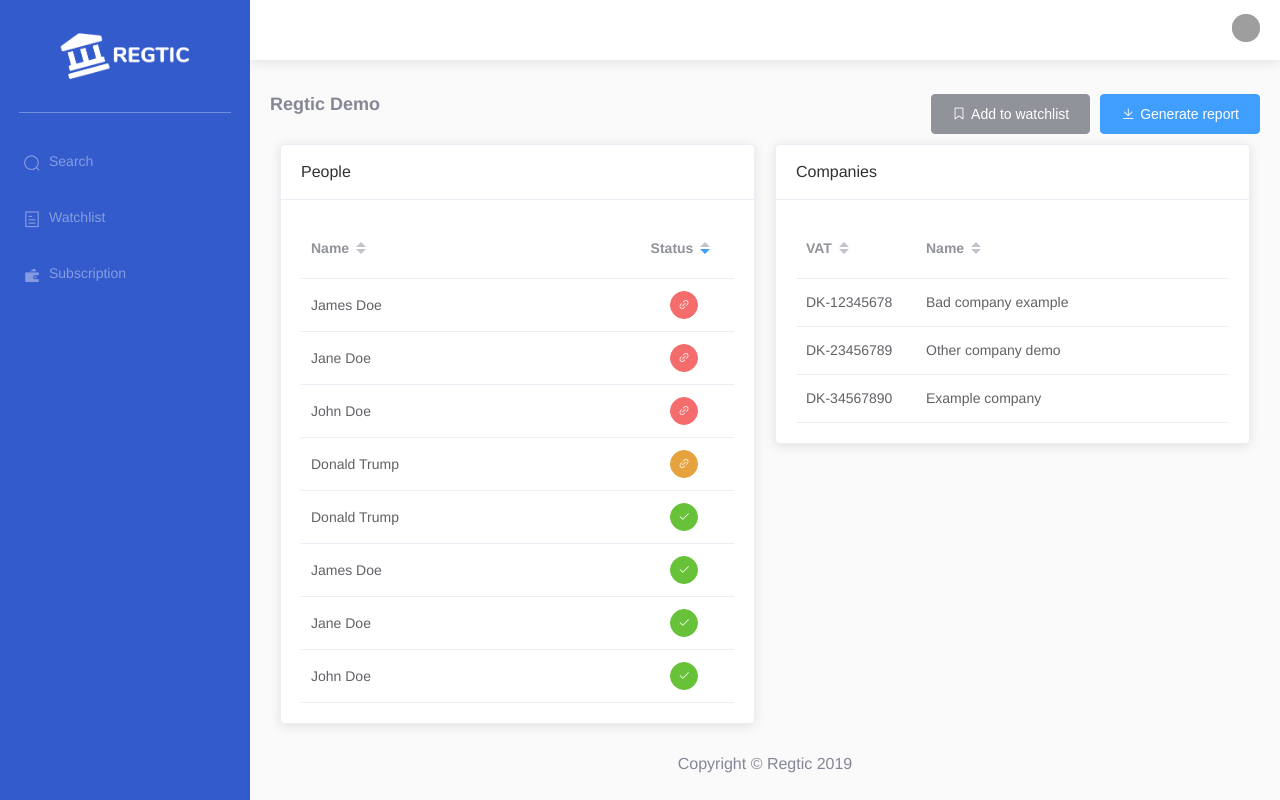
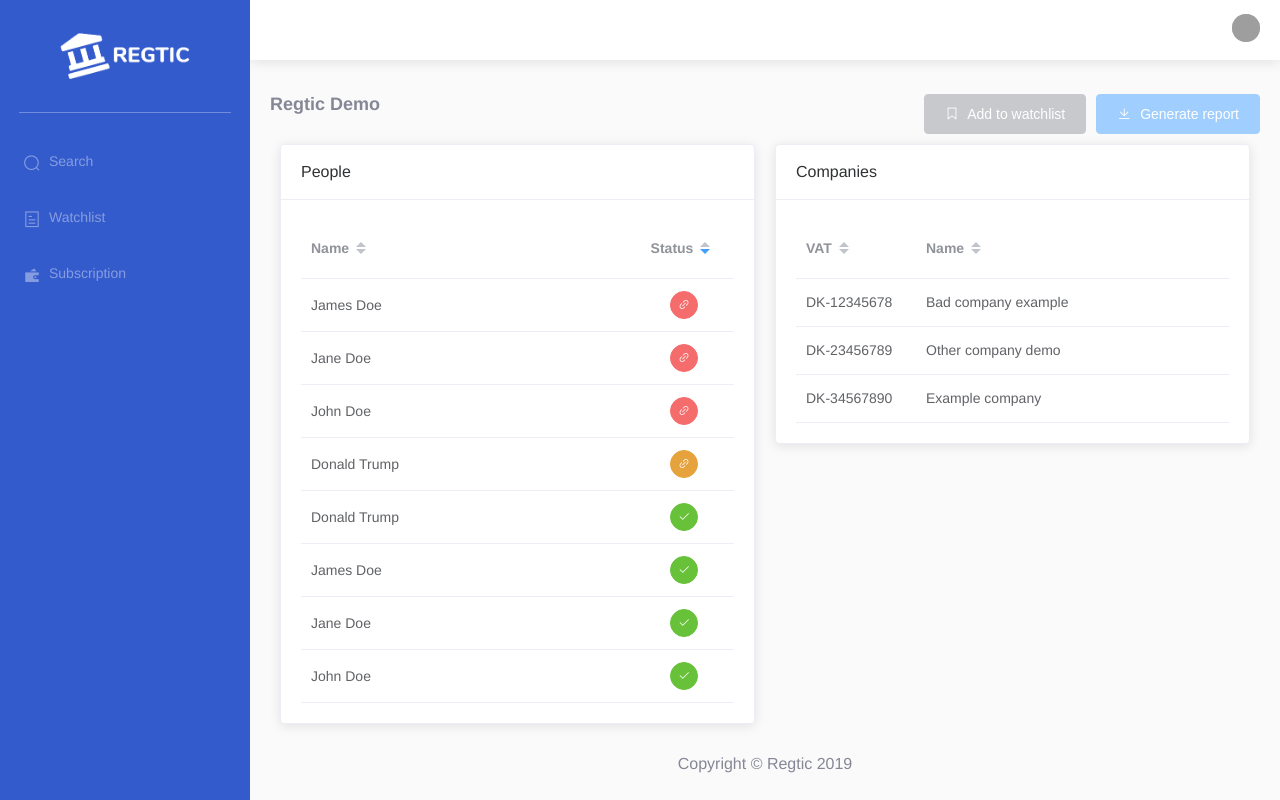
Before and after one commit to alexdor/regtic, a Vue app in the folder app/: page /company/1 in a window 1280 px wide. Built offline with nearby package versions, Linux system fonts and the light colour scheme; grey boxes are pictures that could not be loaded; the HTML template or start-up script is replaced by a standard one.

Commit message:
Disasbled buttons under company

```diff
--- a/app/src/views/Company.vue
+++ b/app/src/views/Company.vue
@@ -7,12 +7,22 @@
         </div>
       </el-col>
       <el-col :span="20" align="right">
-        <el-button type="info" icon="el-icon-collection-tag"
-          >Add to watchlist</el-button
+        <el-button
+          disabled
+          title="Coming soon..."
+          type="info"
+          icon="el-icon-collection-tag"
         >
-        <el-button type="primary" icon="el-icon-download"
-          >Generate report</el-button
+          Add to watchlist
+        </el-button>
+        <el-button
+          disabled
+          title="Coming soon..."
+          type="primary"
+          icon="el-icon-download"
         >
+          Generate report
+        </el-button>
       </el-col>
     </el-row>
     <el-row>
```
